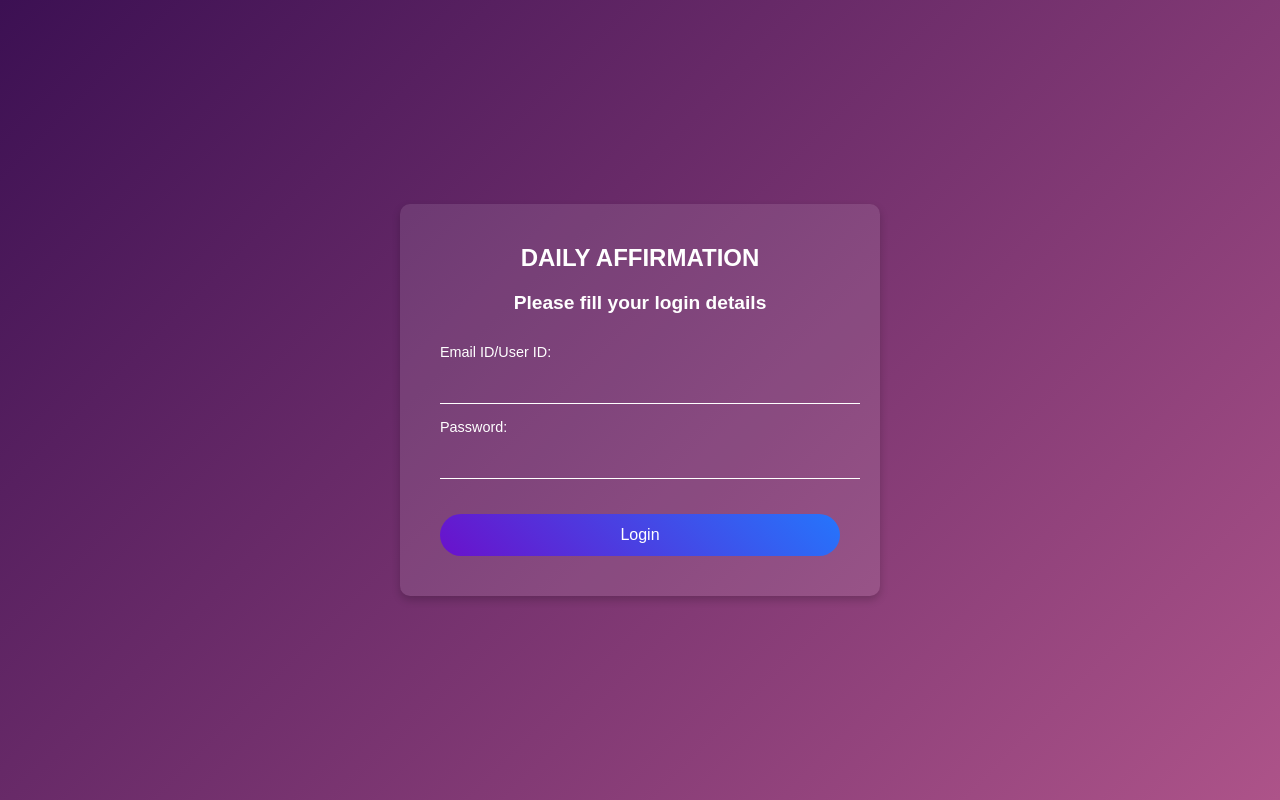
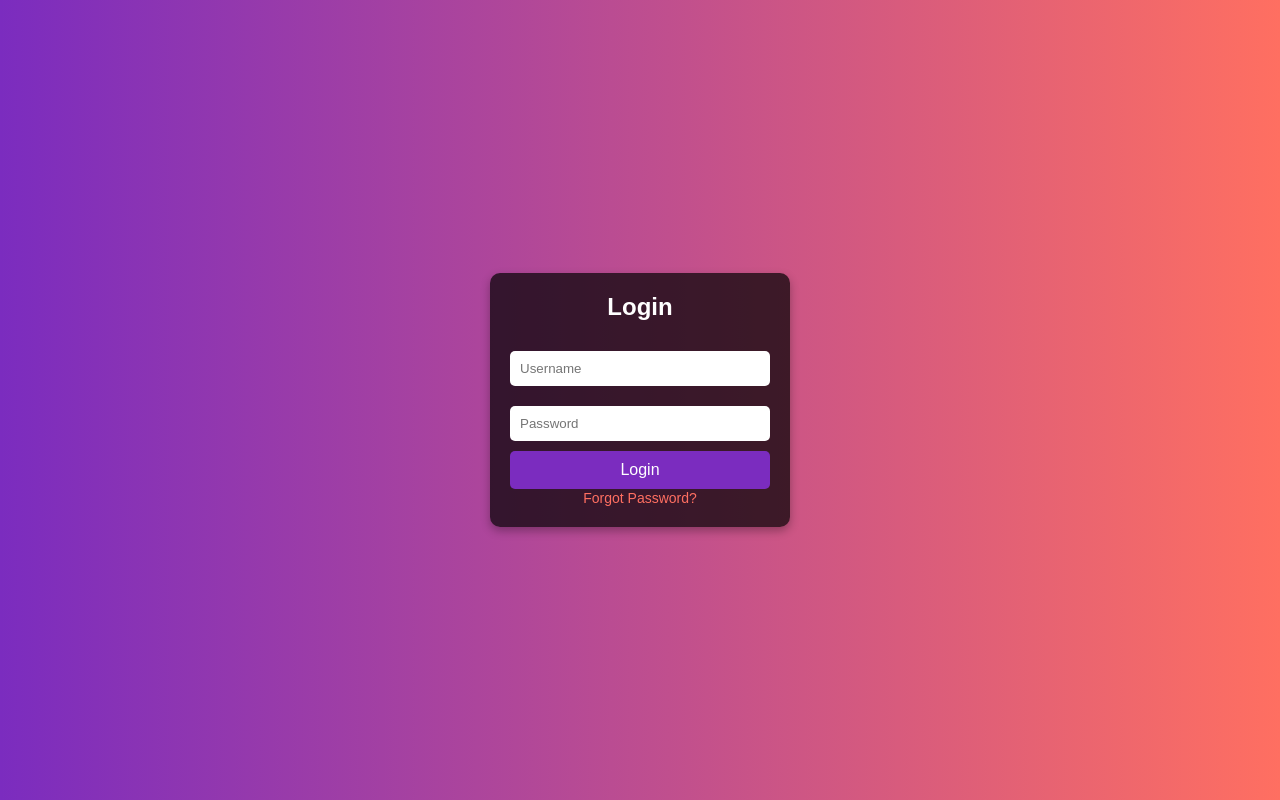
Before and after one commit to Surbhisukanya/Daily---Affirmations, a Django app: page /login/ in a window 1280 px wide. Run offline with Django 5.2, Linux system fonts and the light colour scheme.

Commit message:
Changes done for the home page and login page.
Changes done for the home page and login page.

```diff
--- a/affirmations_app/templates/login.html
+++ b/affirmations_app/templates/login.html
@@ -5,113 +5,76 @@
     <meta name="viewport" content="width=device-width, initial-scale=1.0">
     <title>Login</title>
     <style>
-        /* Background styling */
+        * {
+            margin: 0;
+            padding: 0;
+            box-sizing: border-box;
+            font-family: Arial, sans-serif;
+        }
+
         body {
             display: flex;
-            justify-content: center;
-            align-items: center;
+            justify-content: center; /* Center the login form horizontally */
+            align-items: center; /* Center the login form vertically */
             height: 100vh;
-            margin: 0;
-            font-family: Arial, sans-serif;
-            background: linear-gradient(135deg, #3c1053, #ad5389);
-            color: #fff;
+            background: linear-gradient(90deg, #7b2cbf, #ff6f61);
+            color: white;
         }
 
-        /* Container for login form */
         .login-container {
-            text-align: center;
-            background: rgba(255, 255, 255, 0.1);
-            padding: 40px;
+            background: rgba(0, 0, 0, 0.7);
             border-radius: 10px;
-            box-shadow: 0 4px 8px rgba(0, 0, 0, 0.2);
-            max-width: 400px;
-            width: 90%;
+            padding: 20px;
+            box-shadow: 0 4px 10px rgba(0, 0, 0, 0.3);
+            width: 300px; /* Set a fixed width for the login form */
+            text-align: center; /* Center text inside the container */
         }
 
-        /* Logo and title styling */
-        .login-container .logo {
-            font-size: 1.5rem;
-            font-weight: bold;
+        h2 {
             margin-bottom: 20px;
-        }
-
-        .login-container h2 {
-            font-size: 1.2rem;
-            margin-bottom: 30px;
-        }
-
-        /* Label and input styling */
-        .form-group {
-            margin: 15px 0;
-            text-align: left;
-        }
-
-        label {
-            font-size: 0.9rem;
-            color: #fff;
-            margin-bottom: 5px;
-            display: block;
         }
 
         input[type="text"],
         input[type="password"] {
-            width: 100%;
+            width: 100%; /* Full width */
             padding: 10px;
+            margin: 10px 0;
             border: none;
-            border-bottom: 1px solid #fff;
-            background: transparent;
-            color: #fff;
-            font-size: 1rem;
-            outline: none;
+            border-radius: 5px;
         }
 
-        /* Button styling */
-        .login-btn {
-            background: linear-gradient(45deg, #6a11cb, #2575fc);
+        button {
+            width: 100%; /* Full width */
+            padding: 10px;
+            background-color: #7b2cbf;
+            border: none;
+            border-radius: 5px;
             color: white;
-            border: none;
-            padding: 12px 20px;
-            font-size: 1rem;
-            border-radius: 25px;
+            font-size: 16px;
             cursor: pointer;
-            transition: background 0.3s;
-            width: 100%;
-            margin-top: 20px;
         }
 
-        .login-btn:hover {
-            background: linear-gradient(45deg, #2575fc, #6a11cb);
+        .forgot-password {
+            margin-top: 10px;
+            font-size: 14px;
+            color: #ff6f61; /* Change color for visibility */
+            text-decoration: none; /* Remove underline */
+        }
+
+        .forgot-password:hover {
+            text-decoration: underline; /* Underline on hover */
         }
     </style>
 </head>
 <body>
-
     <div class="login-container">
-        <!-- Logo -->
-        <div class="logo">
-            DAILY AFFIRMATION
-        </div>
-
-        <!-- Title -->
-        <h2>Please fill your login details</h2>
-
-        <!-- Login Form -->
-        <form action="{% url 'login' %}" method="post">
-            {% csrf_token %}
-
-            <div class="form-group">
-                <label for="username">Email ID/User ID:</label>
-                <input type="text" id="username" name="username" required>
-            </div>
-
-            <div class="form-group">
-                <label for="password">Password:</label>
-                <input type="password" id="password" name="password" required>
-            </div>
-
-            <button type="submit" class="login-btn">Login</button>
+        <h2>Login</h2>
+        <form action="login_process.php" method="POST"> <!-- Adjust action as needed -->
+            <input type="text" name="username" placeholder="Username" required>
+            <input type="password" name="password" placeholder="Password" required>
+            <button type="submit">Login</button>
         </form>
+        <a href="forgot_password.html" class="forgot-password">Forgot Password?</a> <!-- Link to forgot password page -->
     </div>
-
 </body>
 </html>
--- a/affirmations_app/views.py
+++ b/affirmations_app/views.py
@@ -6,12 +6,12 @@ from affirmations_app.models import Affirmation
 from affirmations_app import templates
 import random
 
+def home_view(request):
+    affirmation = Affirmation.objects.order_by('?').first()  # Random affirmation
+    return render(request, 'home.html', {'affirmation': affirmation})
+    #return render(request, 'home.html')
+
 def home(request):
-    #affirmation = Affirmation.objects.order_by('?').first()  # Random affirmation
-    #return render(request, 'home.html', {'affirmation': affirmation})
-    return render(request, 'home.html')
-
-def home_view(request):
     # Fetch a random affirmation from the database
     daily_affirmation = random.choice(Affirmation.objects.all())
     context = {
```
Also changed, not shown: affirmations_app/templates/home.html (+59 -27 lines), affirmations_app/migrations/0001_initial.py (added), db.sqlite3.
